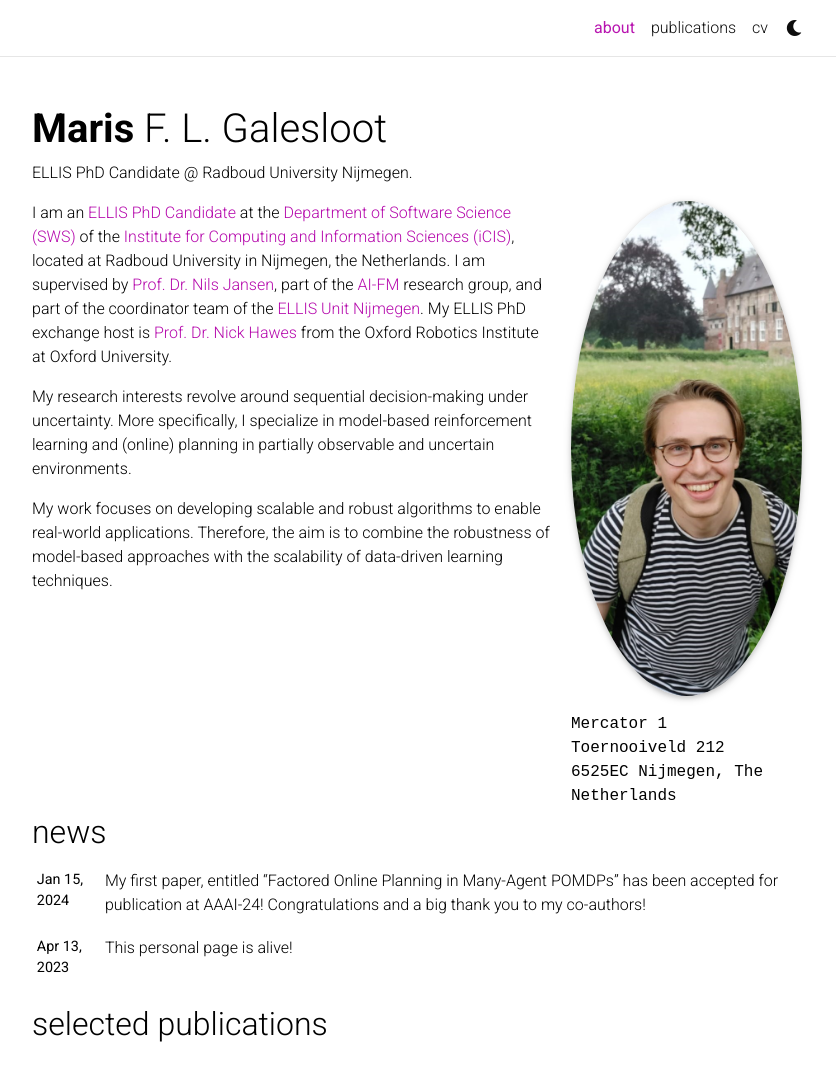
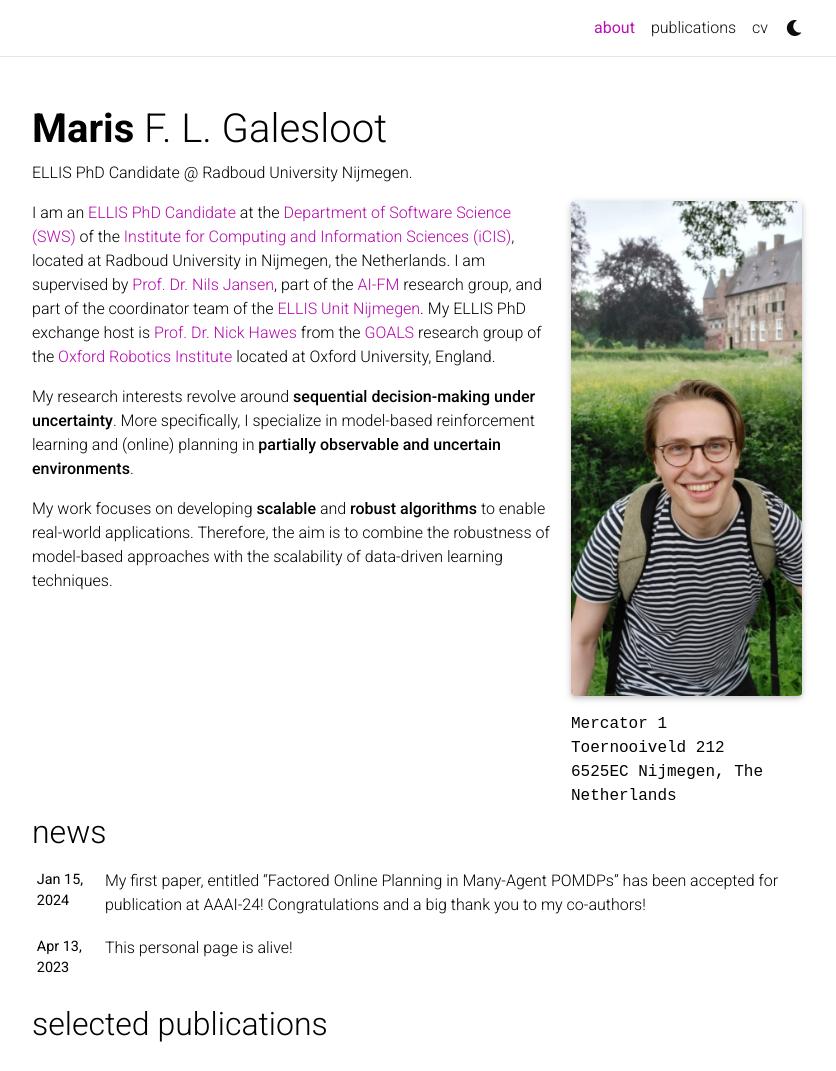
Before and after one commit to marisgg/marisgg.github.io, a Jekyll site: the page built from _pages/about.md, in a window 1280 px wide and 1341 px high, cut to the strip 0-1071 px from the top of the window. Shown: the whole strip, without its empty margins (223-1059 px from the left). Built offline with Jekyll 4.4.1, drawn with Linux system fonts in a browser that asks for light colours; full-size pictures stand in for the smaller copies a plugin makes; comment, search, counter and statistics services are not loaded; a style sheet for code colours, icons or effects is not loaded.

Commit message:
Update about.md

```diff
--- a/_pages/about.md
+++ b/_pages/about.md
@@ -20,8 +20,8 @@
 social: true  # includes social icons at the bottom of the page
 ---
 
-I am an <a href='https://ellis.eu/projects/model-based-reinforcement-learning-and-planning-under-uncertainty'>ELLIS PhD Candidate</a> at the <a href='https://sws.cs.ru.nl/'>Department of Software Science (SWS)</a> of the <a href='https://www.ru.nl/icis/'>Institute for Computing and Information Sciences (iCIS)</a>, located at Radboud University in Nijmegen, the Netherlands. I am supervised by <a href='https://www.nilsjansen.org'>Prof. Dr. Nils Jansen</a>, part of the <a href='https://ai-fm.org/'>AI-FM</a> research group, and part of the coordinator team of the <a href='https://www.ru.nl/ai/ellis-unit'>ELLIS Unit Nijmegen</a>. My ELLIS PhD exchange host is <a href='https://www.robots.ox.ac.uk/~nickh/'>Prof. Dr. Nick Hawes</a> from the Oxford Robotics Institute at Oxford University.
+I am an <a href='https://ellis.eu/projects/model-based-reinforcement-learning-and-planning-under-uncertainty'>ELLIS PhD Candidate</a> at the <a href='https://sws.cs.ru.nl/'>Department of Software Science (SWS)</a> of the <a href='https://www.ru.nl/icis/'>Institute for Computing and Information Sciences (iCIS)</a>, located at Radboud University in Nijmegen, the Netherlands. I am supervised by <a href='https://www.nilsjansen.org'>Prof. Dr. Nils Jansen</a>, part of the <a href='https://ai-fm.org/'>AI-FM</a> research group, and part of the coordinator team of the <a href='https://www.ru.nl/ai/ellis-unit'>ELLIS Unit Nijmegen</a>. My ELLIS PhD exchange host is <a href='https://www.robots.ox.ac.uk/~nickh/'>Prof. Dr. Nick Hawes</a> from the <a href='https://ori.ox.ac.uk/labs/goals/'>GOALS</a> research group of the <a href='https://ori.ox.ac.uk/'>Oxford Robotics Institute</a> located at Oxford University, England.
 
-My research interests revolve around sequential decision-making under uncertainty. More specifically, I specialize in model-based reinforcement learning and (online) planning in partially observable and uncertain environments.
+My research interests revolve around **sequential decision-making under uncertainty**. More specifically, I specialize in model-based reinforcement learning and (online) planning in **partially observable and uncertain environments**.
 
-My work focuses on developing scalable and robust algorithms to enable real-world applications. Therefore, the aim is to combine the robustness of model-based approaches with the scalability of data-driven learning techniques.
+My work focuses on developing **scalable** and **robust algorithms** to enable real-world applications. Therefore, the aim is to combine the robustness of model-based approaches with the scalability of data-driven learning techniques.
```
Also changed, not shown: other parts of _pages/about.md (+1 -1 lines).
